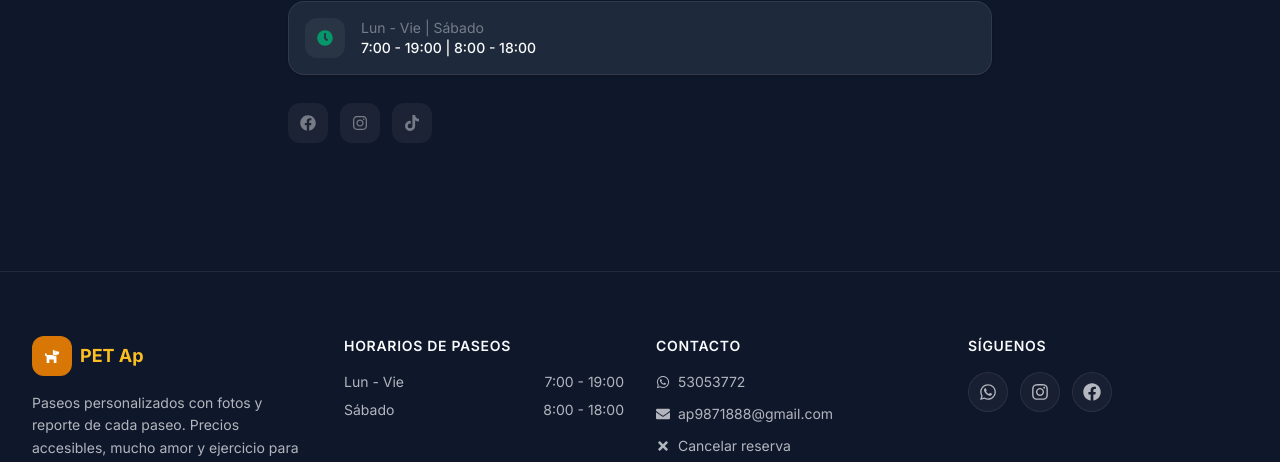
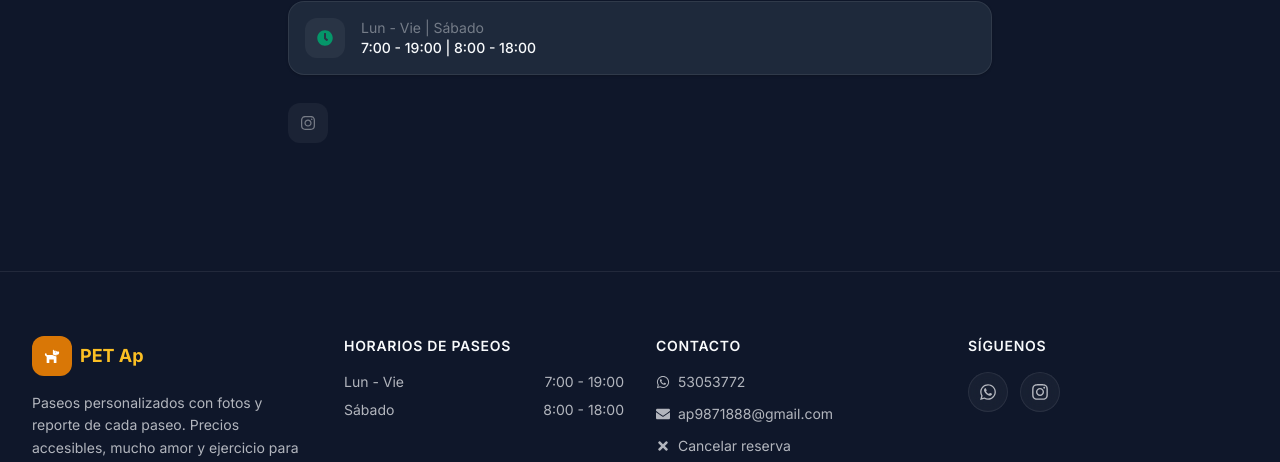
Before and after one commit to abransitonena-blip/pet, a Next.js app: page / in a window 1280 px wide. Shown: the part 7918-8380 px from the top of the page. Built offline with nearby package versions, Linux system fonts and the light colour scheme; no server answers; the database is empty.

Commit message:
fix: Fase 0.b — Ocultar redes sociales vacías + centralizar email
- Footer: Facebook, TikTok solo se muestran si config tiene URL
- ContactSection: misma lógica + email desde BRAND en vez de hardcodeado
- FaTiktok import añadido a Footer

```diff
--- a/src/components/ContactSection.tsx
+++ b/src/components/ContactSection.tsx
@@ -4,20 +4,21 @@ import { motion } from 'framer-motion'
 import { useConfig } from '@/context/ConfigContext'
 import { FaWhatsapp, FaClock, FaEnvelope, FaFacebook, FaInstagram, FaTiktok } from 'react-icons/fa'
 import { formatBusinessHours } from '@/lib/defaultConfig'
+import { BRAND } from '@/lib/brand'
 
 export default function ContactSection() {
   const { config } = useConfig()
 
   const contacts = [
     { icon: FaWhatsapp, label: 'WhatsApp', value: config.whatsapp.replace(/521?/, ''), href: 'https://wa.me/' + config.whatsapp, color: 'text-green-400' },
-    { icon: FaEnvelope, label: 'Correo electrónico', value: 'ap9871888@gmail.com', href: 'mailto:ap9871888@gmail.com', color: 'text-brand-400' },
+    { icon: FaEnvelope, label: 'Correo electrónico', value: BRAND.email, href: `mailto:${BRAND.email}`, color: 'text-brand-400' },
     { icon: FaClock, label: formatBusinessHours().map((h) => h.weekday).join(' | '), value: formatBusinessHours().map((h) => h.hours).join(' | '), href: null, color: 'text-secondary' },
   ]
 
   const socials = [
-    { icon: FaFacebook, label: 'Facebook', href: config.facebook || '#', color: 'hover:text-blue-500' },
-    { icon: FaInstagram, label: 'Instagram', href: config.instagram || '#', color: 'hover:text-pink-500' },
-    { icon: FaTiktok, label: 'TikTok', href: config.tiktok || '#', color: 'hover:text-white' },
+    ...(config.facebook ? [{ icon: FaFacebook, label: 'Facebook', href: config.facebook, color: 'hover:text-blue-500' }] : []),
+    ...(config.instagram ? [{ icon: FaInstagram, label: 'Instagram', href: config.instagram, color: 'hover:text-pink-500' }] : []),
+    ...(config.tiktok ? [{ icon: FaTiktok, label: 'TikTok', href: config.tiktok, color: 'hover:text-white' }] : []),
   ]
   return (
     <section id="contacto" className="relative py-24 sm:py-32">
--- a/src/components/Footer.tsx
+++ b/src/components/Footer.tsx
@@ -2,7 +2,7 @@
 
 import { motion } from 'framer-motion'
 import Link from 'next/link'
-import { FaDog, FaWhatsapp, FaInstagram, FaFacebook, FaTimes, FaEnvelope } from 'react-icons/fa'
+import { FaDog, FaWhatsapp, FaInstagram, FaFacebook, FaTimes, FaEnvelope, FaTiktok } from 'react-icons/fa'
 import { useConfig } from '@/context/ConfigContext'
 import { formatBusinessHours } from '@/lib/defaultConfig'
 
@@ -102,16 +102,17 @@ export default function Footer({ onTerms }: { onTerms: () => void }) {
             </h3>
             <div className="flex gap-3">
               {[
-                { icon: FaWhatsapp, href: `https://wa.me/${config.whatsapp}`, color: 'hover:text-green-400' },
-                { icon: FaInstagram, href: config.instagram || '#', color: 'hover:text-pink-400' },
-                { icon: FaFacebook, href: config.facebook || '#', color: 'hover:text-blue-400' },
-              ].map(({ icon: Icon, href, color }) => (
+                { icon: FaWhatsapp, href: `https://wa.me/${config.whatsapp}`, color: 'hover:text-green-400', label: 'WhatsApp' },
+                ...(config.instagram ? [{ icon: FaInstagram, href: config.instagram, color: 'hover:text-pink-400', label: 'Instagram' }] : []),
+                ...(config.facebook ? [{ icon: FaFacebook, href: config.facebook, color: 'hover:text-blue-400', label: 'Facebook' }] : []),
+                ...(config.tiktok ? [{ icon: FaTiktok, href: config.tiktok, color: 'hover:text-white', label: 'TikTok' }] : []),
+              ].map(({ icon: Icon, href, color, label }) => (
                 <a
                   key={href}
                   href={href}
                   target="_blank"
                   rel="noopener noreferrer"
-                  aria-label={href.includes('instagram') ? 'Instagram (abre en nueva ventana)' : href.includes('facebook') ? 'Facebook (abre en nueva ventana)' : 'WhatsApp (abre en nueva ventana)'}
+                  aria-label={`${label} (abre en nueva ventana)`}
                   className={`w-10 h-10 rounded-full glass flex items-center justify-center transition-all duration-300 hover:scale-110 ${color}`}
                   style={{ color: 'var(--text-secondary)' }}
                 >
```
